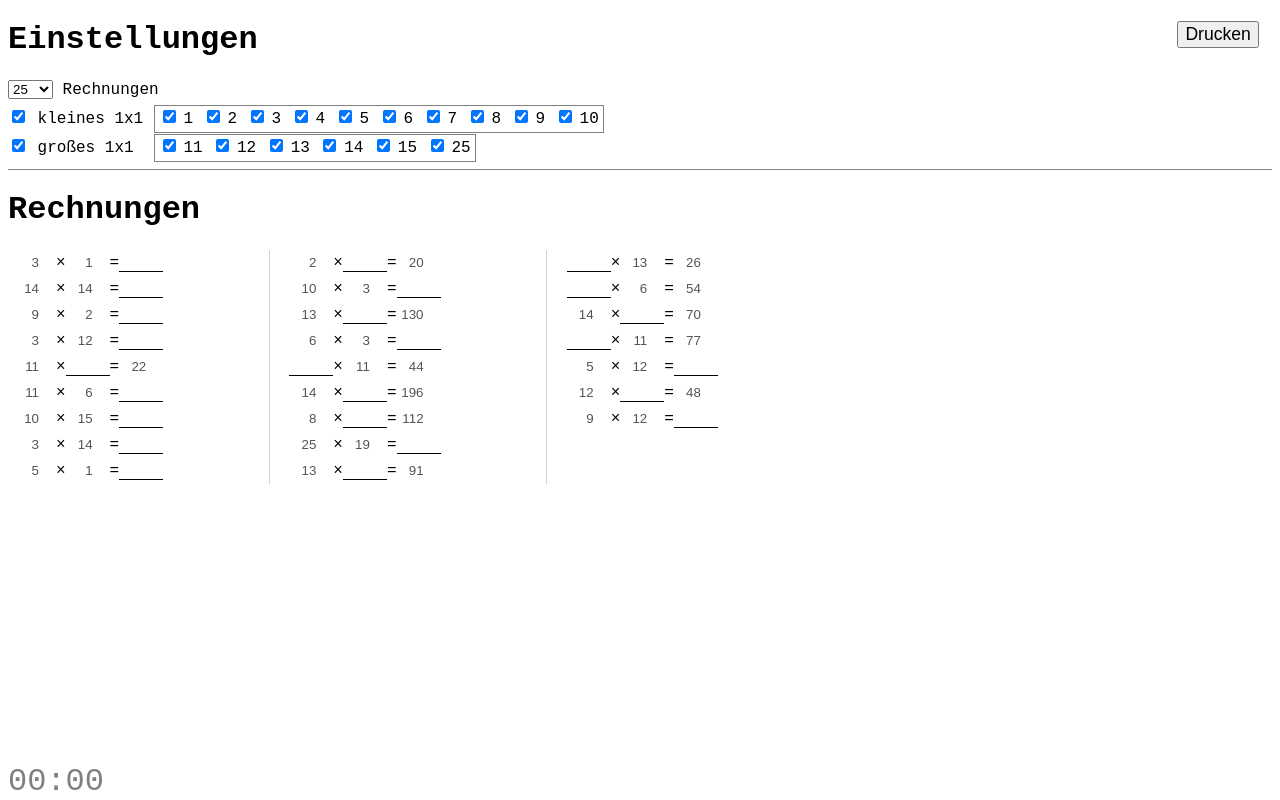
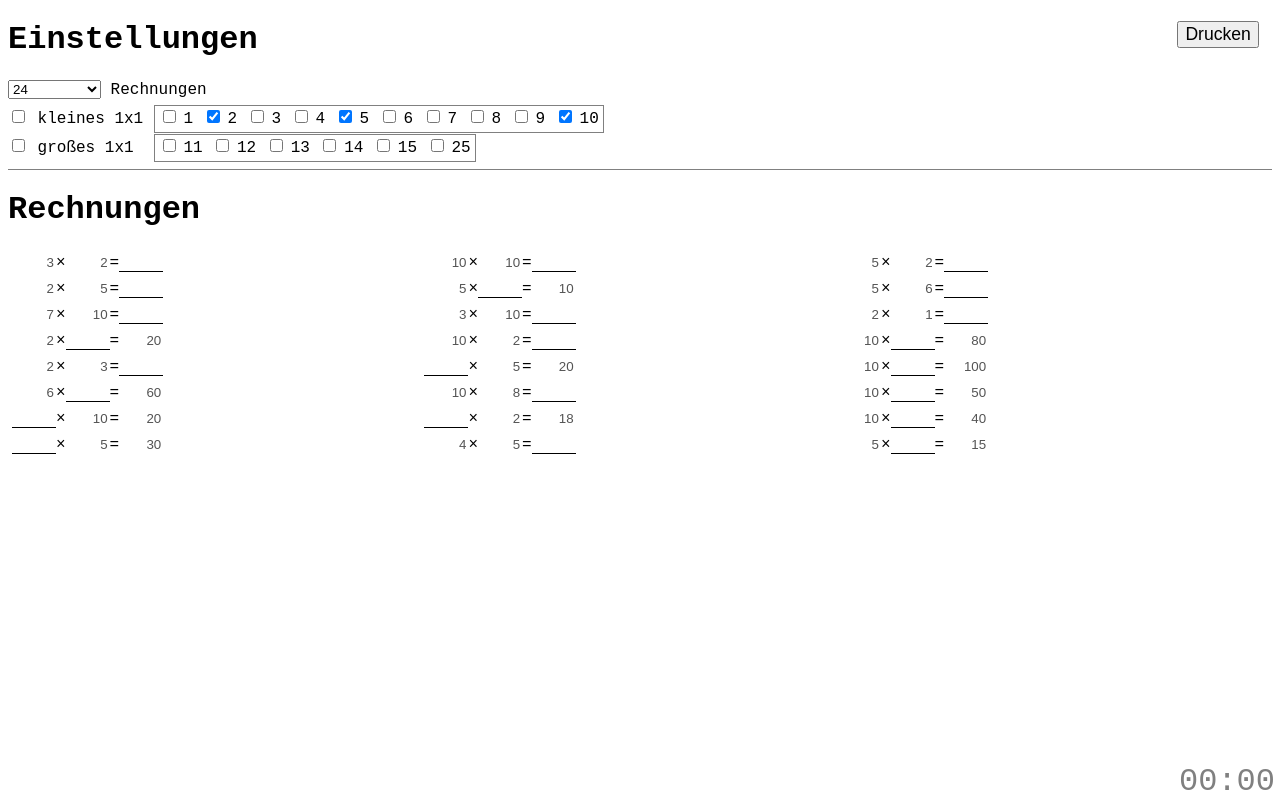
Before and after one commit to nobecutan/basics, a plain HTML site: page index.html in a window 1280 px wide. Drawn offline with Linux system fonts and the light colour scheme.

Commit message:
Minor updates
- no overflow on print
- use flex box

```diff
--- a/css/styles.css
+++ b/css/styles.css
@@ -16,25 +16,47 @@ body {
 .calc div {
     padding: 0.25em;
     min-width: 15em;
+    flex-basis: 32%
 }
 
 .boxGrpHeader {
     width: 8.5em;
     display: inline-block;
 }
+
 .boxGrp {
     border: 1px solid gray;
     padding: 0.25em;
     white-space: nowrap;
 }
+
 @media print {
-    #config, #timer {
+
+    html,
+    body {
+        height: 100%;
+    }
+
+    #calcPage {
+        margin-top: -1em;
+    }
+
+    #calcPage,
+    #resultPage {
+        height: 99%;
+        overflow: hidden;
+    }
+
+    #config,
+    #timer {
         display: none;
     }
-    #resultPage {
-        page-break-before: always;
+
+    .calc div {
+        min-width: 13.5em;
     }
 }
+
 @media screen {
     #resultPage {
         display: none;
@@ -43,32 +65,17 @@ body {
     #content {
         margin-bottom: 3em;
     }
+
+    .calc div {
+        min-width: 15em;
+        flex-basis: 32%
+    }
 }
 
 .calc {
-    column-count: 3;
-    column-gap: 2em;
-    column-rule: solid 1px lightgray;
-}
-@media screen and (max-width: 33em) {
-    .calc {
-        column-count: 1;
-        width: 16em;
-    }
-}
-
-@media screen and (max-width: 50em) {
-    .calc {
-        column-count: 2;
-        width: 33em;
-    }
-}
-
-@media screen and (min-width: 50em) {
-    .calc {
-        column-count: 3;
-        width: 50em;
-    }
+    display: flex;
+    flex-wrap: wrap;
+    justify-content: flex-start;
 }
 
 input[type=number] {
@@ -78,6 +85,17 @@ input[type=number] {
     text-align: right;
     background-color: unset;
 }
+
+input::-webkit-outer-spin-button,
+input::-webkit-inner-spin-button {
+    -webkit-appearance: none;
+    margin: 0;
+}
+
+input[type=number] {
+    -moz-appearance: textfield;
+}
+
 input[disabled] {
     border-style: none;
     width: 3em;
@@ -85,12 +103,13 @@ input[disabled] {
 }
 
 .query {
-    border-bottom: 1px solid black!important;
+    border-bottom: 1px solid black !important;
 }
 
 .correct {
     background-color: #00880022;
 }
+
 .incorrect {
     background-color: #88000022;
 }
@@ -98,8 +117,7 @@ input[disabled] {
 #timer {
     position: fixed;
     bottom: 0;
-    left: 0;
-    right: 0;
+    right: 5px;
     padding-left: 0.25em;
     font-size: xx-large;
     color: gray;
--- a/index.html
+++ b/index.html
@@ -20,10 +20,9 @@
             <select id="numItems" onchange="setConfig(0, this.value);">
                 <option value="10">10</option>
                 <option value="15">15</option>
-                <option value="20">20</option>
-                <option value="25">25</option>
+                <option value="24">24</option>
                 <option value="50">50</option>
-                <option value="120">120</option>
+                <option value="120">ganze Seite</option>
             </select> Rechnungen
         </div>
 
@@ -57,8 +56,10 @@
         </div>
         <button id="btnPrint" onclick="window.print()">Drucken</button>
     </div>
-    <h1>Rechnungen</h1>
-    <div id="content" class="calc"></div>
+    <div id="calcPage">
+        <h1>Rechnungen</h1>
+        <div id="content" class="calc"></div>
+    </div>
     <div id="resultPage">
         <h1>Ergebnisse</h1>
         <div id="result" class="calc"></div>
--- a/js/scripts.js
+++ b/js/scripts.js
@@ -12,24 +12,24 @@ var factorProbability = {
     15: 3,
 }
 
-const defaultNumItems = 25;
+const defaultNumItems = 24;
 const defaultSelectedFactors = {
-    1: true,
+    1: false,
     2: true,
-    3: true,
-    4: true,
+    3: false,
+    4: false,
     5: true,
-    6: true,
-    7: true,
-    8: true,
-    9: true,
+    6: false,
+    7: false,
+    8: false,
+    9: false,
     10: true,
-    11: true,
-    12: true,
-    13: true,
-    14: true,
-    15: true,
-    25: true,
+    11: false,
+    12: false,
+    13: false,
+    14: false,
+    15: false,
+    25: false,
 };
 
 var numItems = localStorage.getItem("numItems");
```
